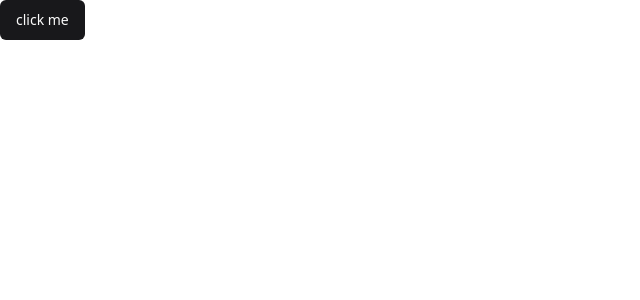
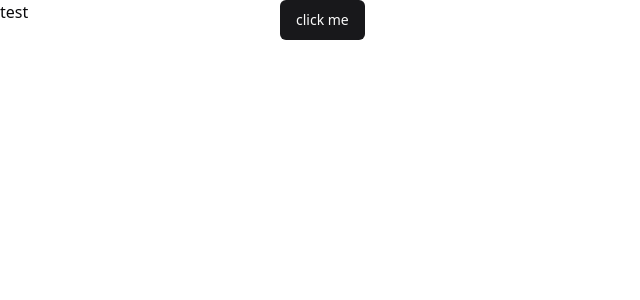
Before and after one commit to yutotakano/hledger-dashboard, a React (Vite) app in the folder frontend/: page / in a window 1280 px wide. Shown: the top 300 px of the page, without its empty margins (0-640 px from the left). Built offline with nearby package versions, Linux system fonts and the light colour scheme.

Commit message:
Implement simple two-column grid layout

```diff
--- a/frontend/src/App.tsx
+++ b/frontend/src/App.tsx
@@ -3,7 +3,12 @@ import { Button } from "./components/ui/button";
 function App() {
 	return (
 		<>
-			<Button>click me </Button>
+			<div className="grid w-full md:grid-cols-[220px_1fr] lg:grid-cols-[280px_1fr]">
+				<div className="flex h-full">test</div>
+				<div className="flex">
+					<Button>click me </Button>
+				</div>
+			</div>
 		</>
 	);
 }
```
